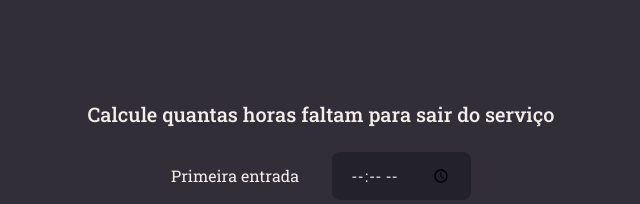
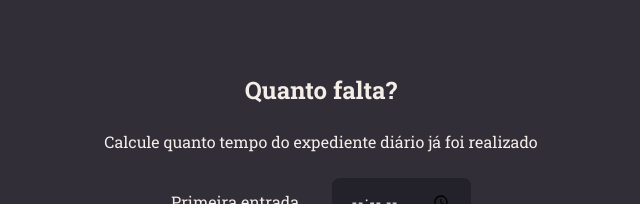
Before and after one commit to hiroyamaguch/quanto-falta, a Next.js app: page / in a window 1280 px wide. Shown: the top 204 px of the page, without its empty margins (319-959 px from the left). Built offline with nearby package versions, Linux system fonts and the light colour scheme.

Commit message:
feat: change texts of home

```diff
--- a/src/app/page.tsx
+++ b/src/app/page.tsx
@@ -3,9 +3,13 @@ import { Form } from '@/components/Form'
 export default function Home() {
   return (
     <main className="flex h-screen flex-col items-center justify-center space-y-6 px-5">
-      <h1 className="text-center font-sans text-xl font-medium">
-        Calcule quantas horas faltam para sair do serviço
+      <h1 className="text-center font-sans text-2xl font-bold">
+        Quanto falta?
       </h1>
+
+      <h3 className="text-center font-sans">
+        Calcule quanto tempo do expediente diário já foi realizado
+      </h3>
 
       <Form />
     </main>
```
